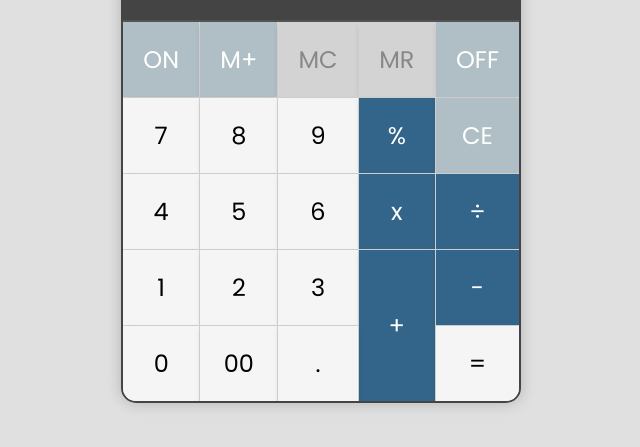
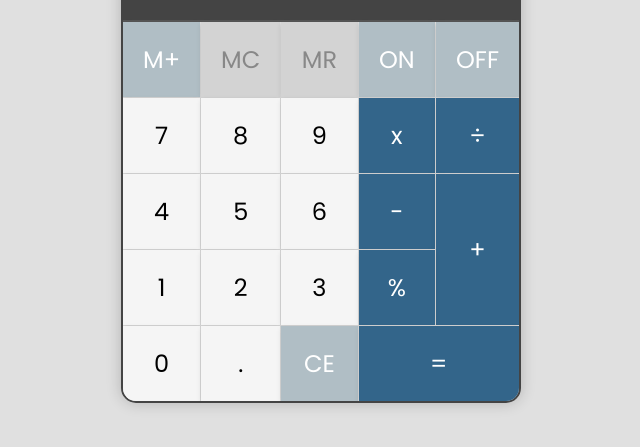
Before and after one commit to EstebanEscobar14/CalculadoraNter, a plain HTML site: page index.html in a window 1280 px wide. Shown: the part 271-718 px from the top of the page, without its empty margins (319-959 px from the left). Drawn offline with Linux system fonts and the light colour scheme.

Commit message:
Cambio de botones y estilos

```diff
--- a/index.html
+++ b/index.html
@@ -12,30 +12,29 @@
     <div class="calculator">
         <div class="calculator__screen" id="screen">0</div>
         <div class="calculator__buttons">
-            <button class="calculator__button calculator__button--on" id="on">ON</button>
             <button class="calculator__button calculator__button--mem" id="m-plus">M+</button>
             <button class="calculator__button calculator__button--mem" id="mc" disabled>MC</button>
             <button class="calculator__button calculator__button--mem" id="mr" disabled>MR</button>
+            <button class="calculator__button calculator__button--on" id="on">ON</button>
             <button class="calculator__button calculator__button--off" id="off">OFF</button>
             <button class="calculator__button" id="num7">7</button>
             <button class="calculator__button" id="num8">8</button>
             <button class="calculator__button" id="num9">9</button>
-            <button class="calculator__button calculator__button--operator" id="porcent">%</button>
-            <button class="calculator__button calculator__button--mem" id="ce">CE</button>
+            <button class="calculator__button calculator__button--operator" id="multiply">x</button>
+            <button class="calculator__button calculator__button--operator" id="divide">÷</button>
             <button class="calculator__button" id="num4">4</button>
             <button class="calculator__button" id="num5">5</button>
             <button class="calculator__button" id="num6">6</button>
-            <button class="calculator__button calculator__button--operator" id="multiply">x</button>
-            <button class="calculator__button calculator__button--operator" id="divide">÷</button>
+            <button class="calculator__button calculator__button--operator" id="subtract">-</button>
+            <button class="calculator__button calculator__button--operator" id="add">+</button>
             <button class="calculator__button" id="num1">1</button>
             <button class="calculator__button" id="num2">2</button>
             <button class="calculator__button" id="num3">3</button>
-            <button class="calculator__button calculator__button--operator" id="add">+</button>
-            <button class="calculator__button calculator__button--operator" id="subtract">-</button>
+            <button class="calculator__button calculator__button--operator" id="porcent">%</button>
             <button class="calculator__button" id="num0">0</button>
-            <button class="calculator__button" id="num00">00</button>
             <button class="calculator__button" id="decimal">.</button>
-            <button class="calculator__button" id="equal">=</button>
+            <button class="calculator__button calculator__button--mem" id="ce">CE</button>
+            <button class="calculator__button calculator__button--operator" id="equal">=</button>
         </div>
     </div>
     <script src="script.js"></script>
--- a/styles.css
+++ b/styles.css
@@ -16,16 +16,9 @@ body {
     background-color: #e0e0e0;
 }
 
+
 #add {
     grid-row: span 2;
-}
-
-.title {
-    text-align: center;
-    margin-bottom: 15px;
-    color: #33658A;
-    font-size: 2em;
-    animation: fadeIn 1s ease-in-out;
 }
 
 .calculator {
@@ -116,6 +109,18 @@ body {
     background-color: #90a4ae;
 }
 
+#equal {
+    grid-column: span 2;
+}
+
+.title {
+    text-align: center;
+    margin-bottom: 15px;
+    color: #33658A;
+    font-size: 2em;
+    animation: fadeIn 1s ease-in-out;
+}
+
 @keyframes fadeIn {
     from {
         opacity: 0;
```
